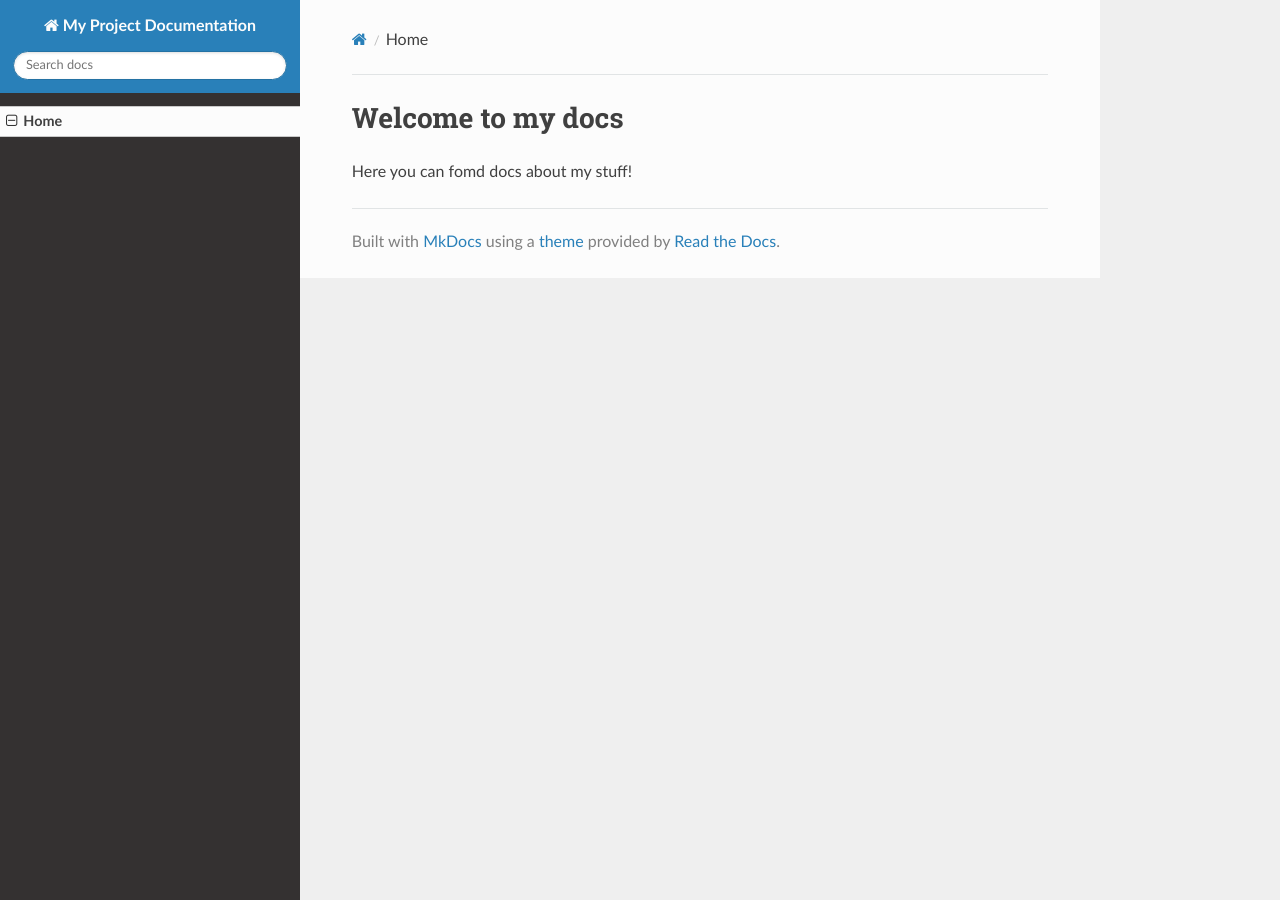
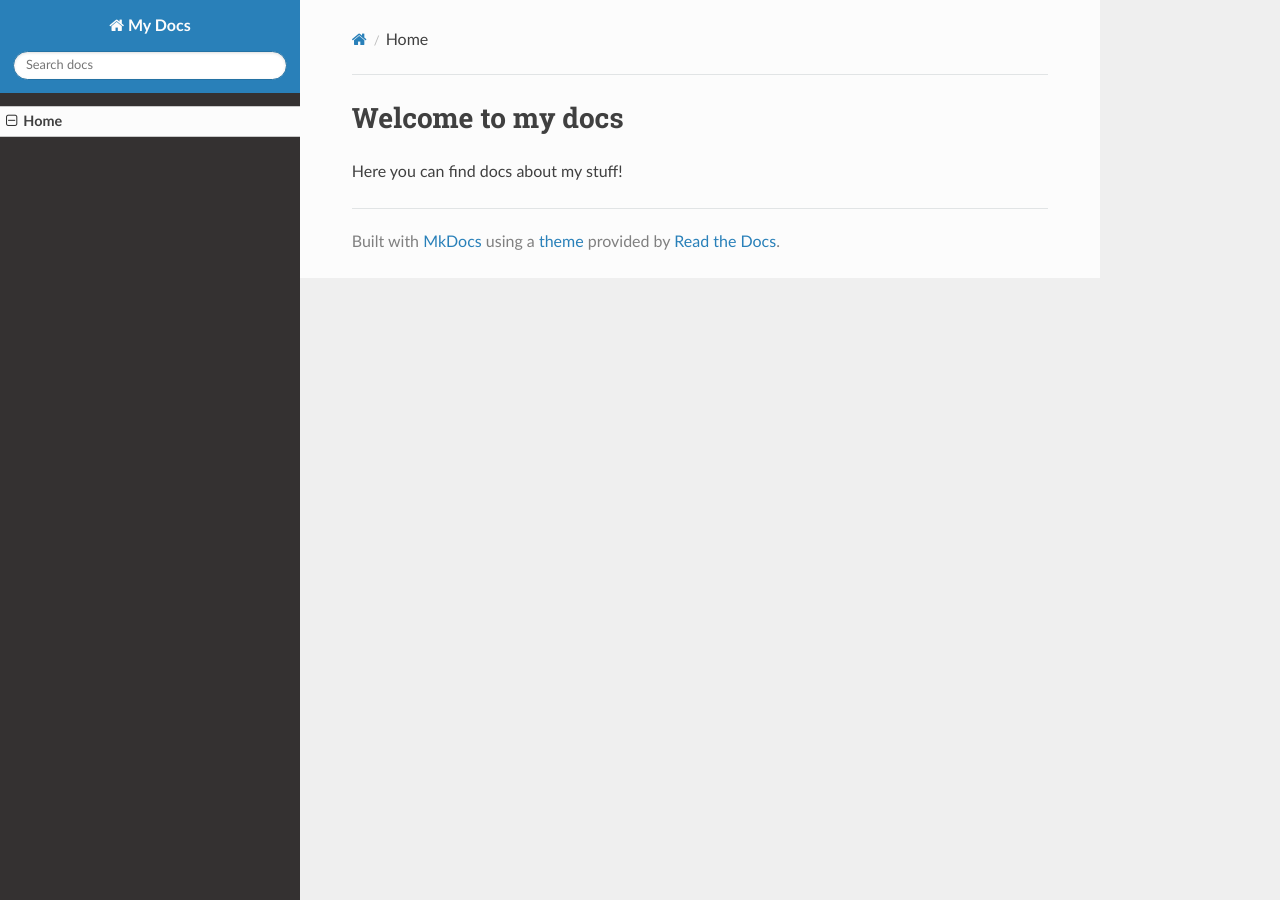
Before and after one commit to ElliNet13/docs, an MkDocs documentation site: the page built from docs/index.md, in a window 1280 px wide. Built offline with MkDocs 1.6.1, drawn with Linux system fonts in a browser that asks for light colours; nearby versions of some CDN libraries.

Commit message:
Correction

```diff
--- a/docs/index.md
+++ b/docs/index.md
@@ -1,2 +1,2 @@
 # Welcome to my docs
-Here you can fomd docs about my stuff!
+Here you can find docs about my stuff!
--- a/mkdocs.yml
+++ b/mkdocs.yml
@@ -1,4 +1,4 @@
-site_name: My Project Documentation
+site_name: My Docs
 nav:
   - Home: index.md
 theme: readthedocs
```
